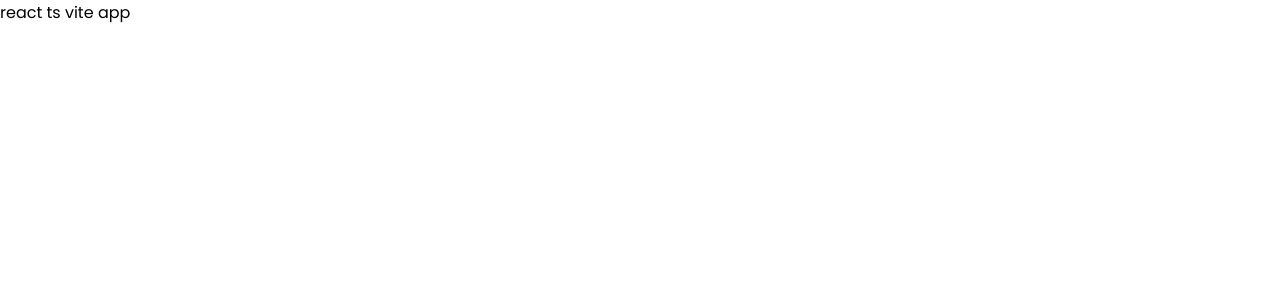
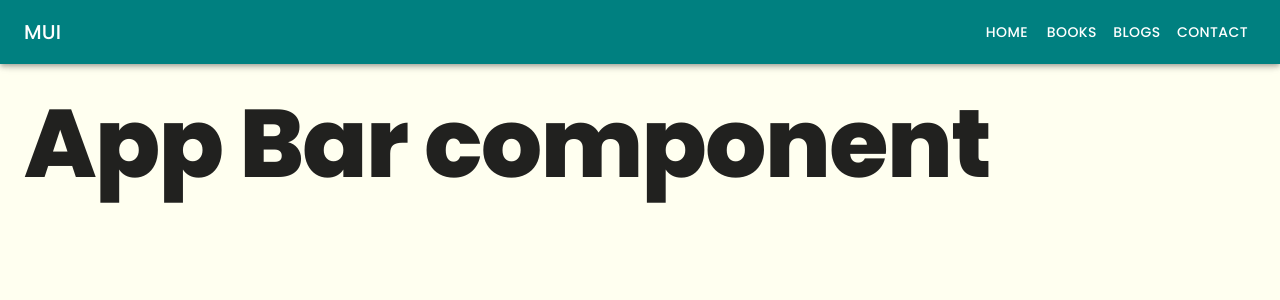
Before and after one commit to Suhelpatel786/react-material-ui, a React (Vite) app: page / in a window 1280 px wide. Shown: the top 300 px of the page. Built offline with nearby package versions, Linux system fonts and the light colour scheme.

Commit message:
Navbar *

```diff
--- a/src/App.tsx
+++ b/src/App.tsx
@@ -1,7 +1,13 @@
+import { Box } from "@mui/material";
 import "./App.css";
+import AppBarComponet from "./components/AppBar";
 
 function App() {
-  return <div>react ts vite app</div>;
+  return (
+    <Box>
+      <AppBarComponet />
+    </Box>
+  );
 }
 
 export default App;
--- /dev/null
+++ b/src/components/AppBar.tsx
@@ -0,0 +1,115 @@
+import * as React from "react";
+import AppBar from "@mui/material/AppBar";
+import Box from "@mui/material/Box";
+import CssBaseline from "@mui/material/CssBaseline";
+import Divider from "@mui/material/Divider";
+import Drawer from "@mui/material/Drawer";
+import IconButton from "@mui/material/IconButton";
+import List from "@mui/material/List";
+import ListItem from "@mui/material/ListItem";
+import ListItemButton from "@mui/material/ListItemButton";
+import ListItemText from "@mui/material/ListItemText";
+import MenuIcon from "@mui/icons-material/Menu";
+import Toolbar from "@mui/material/Toolbar";
+import Typography from "@mui/material/Typography";
+import Button from "@mui/material/Button";
+import { navItems } from "../constants";
+import { colors } from "../constants";
+
+interface Props {
+  window?: () => Window;
+}
+
+const drawerWidth = 240;
+
+export default function AppBarComponet(props: Props) {
+  const { window } = props;
+  const [mobileOpen, setMobileOpen] = React.useState(false);
+
+  const handleDrawerToggle = () => {
+    setMobileOpen((prevState) => !prevState);
+  };
+
+  const drawer = (
+    <Box onClick={handleDrawerToggle} sx={{ textAlign: "center" }}>
+      <Typography variant="h6" sx={{ my: 2 }}>
+        MUI
+      </Typography>
+      <Divider />
+      <List>
+        {navItems.map((item: string) => (
+          <ListItem key={item} disablePadding>
+            <ListItemButton sx={{ textAlign: "center" }}>
+              <ListItemText primary={item} />
+            </ListItemButton>
+          </ListItem>
+        ))}
+      </List>
+    </Box>
+  );
+
+  const container =
+    window !== undefined ? () => window().document.body : undefined;
+
+  return (
+    <Box sx={{ display: "flex" }}>
+      <CssBaseline />
+      <AppBar
+        component="nav"
+        sx={{ backgroundColor: colors.appBarBackgroundColor }}
+      >
+        <Toolbar>
+          <IconButton
+            color="inherit"
+            aria-label="open drawer"
+            edge="start"
+            onClick={handleDrawerToggle}
+            sx={{ mr: 2, display: { sm: "none" } }}
+          >
+            <MenuIcon />
+          </IconButton>
+          <Typography
+            variant="h6"
+            component="div"
+            sx={{ flexGrow: 1, display: { xs: "none", sm: "block" } }}
+          >
+            MUI
+          </Typography>
+          <Box sx={{ display: { xs: "none", sm: "block" } }}>
+            {navItems.map((item: string) => (
+              <Button key={item} sx={{ color: "#fff" }}>
+                {item}
+              </Button>
+            ))}
+          </Box>
+        </Toolbar>
+      </AppBar>
+      <nav>
+        <Drawer
+          container={container}
+          variant="temporary"
+          open={mobileOpen}
+          onClose={handleDrawerToggle}
+          ModalProps={{
+            keepMounted: true, // Better open performance on mobile.
+          }}
+          sx={{
+            display: { xs: "block", sm: "none" },
+            "& .MuiDrawer-paper": {
+              boxSizing: "border-box",
+              width: drawerWidth,
+            },
+          }}
+        >
+          {drawer}
+        </Drawer>
+      </nav>
+      <Box component="main" sx={{ p: 3 }}>
+        <Toolbar />
+        <Typography variant="h1" fontWeight={"800"}>
+          App Bar component
+        </Typography>
+      </Box>
+    </Box>
+  );
+}
--- /dev/null
+++ b/src/constants/index.js
@@ -0,0 +1,6 @@
+export const navItems = ["Home", "Books", "Blogs", "Contact"];
+
+export const colors = {
+  backGroundColor: "#fffff0",
+  appBarBackgroundColor: "#008080",
+};
--- a/src/index.css
+++ b/src/index.css
@@ -1,5 +1,9 @@
 * {
   margin: 0;
   padding: 0;
-  font-family: "Poppins", sans-serif;
+  font-family: "Poppins", sans-serif !important;
 }
+
+body {
+  background-color: #fffff0 !important;
+}
```
Also changed, not shown: src/assets/index.js (+27 -0 lines).
